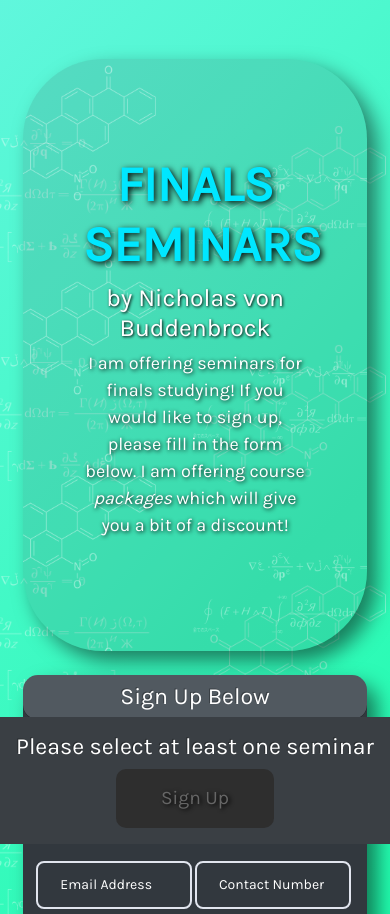
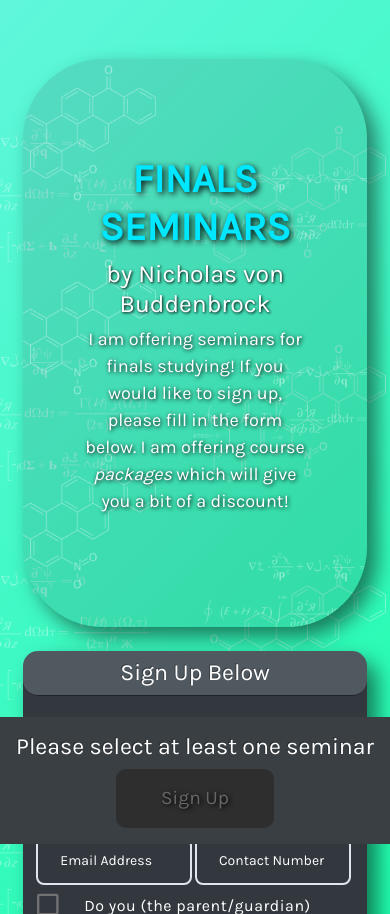
Before and after one commit to jononunes/seminar-signup, a Django app: page / in a window 390 px wide. Shown: the top 914 px of the page. Run offline with Django 3.2, Linux system fonts and the light colour scheme; data that the repository does not hold is empty.

Commit message:
Adjusted spacing of title

```diff
--- a/database/static/database/css/style.css
+++ b/database/static/database/css/style.css
@@ -260,13 +260,13 @@ a:hover {
 }
 
 @media screen and (max-width: 500px) {
-  .p-5 {
+  p-5 {
     box-shadow: 10px 10px 20px rgb(0 0 0 / 50%);
     padding: 1rem !important;
   }
 
   .display-5 {
-    font-size: 50px !important;
+    font-size: 40px !important;
     color: #00e7ff !important;
     text-shadow: 2px 2px 6px black;
   }
```
